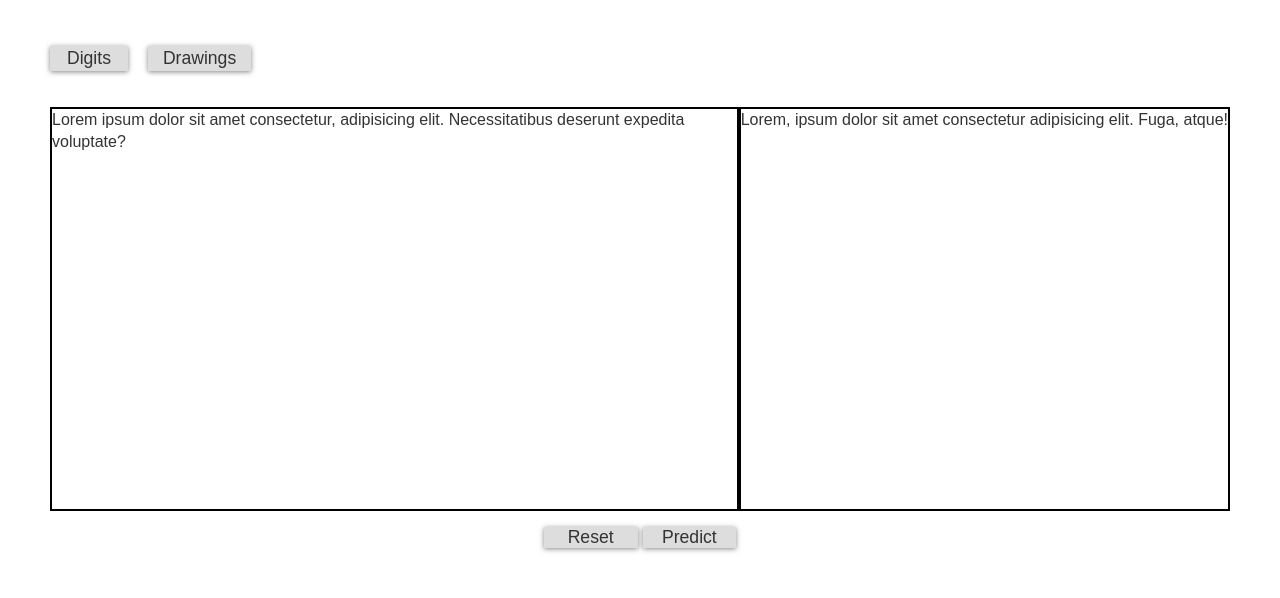
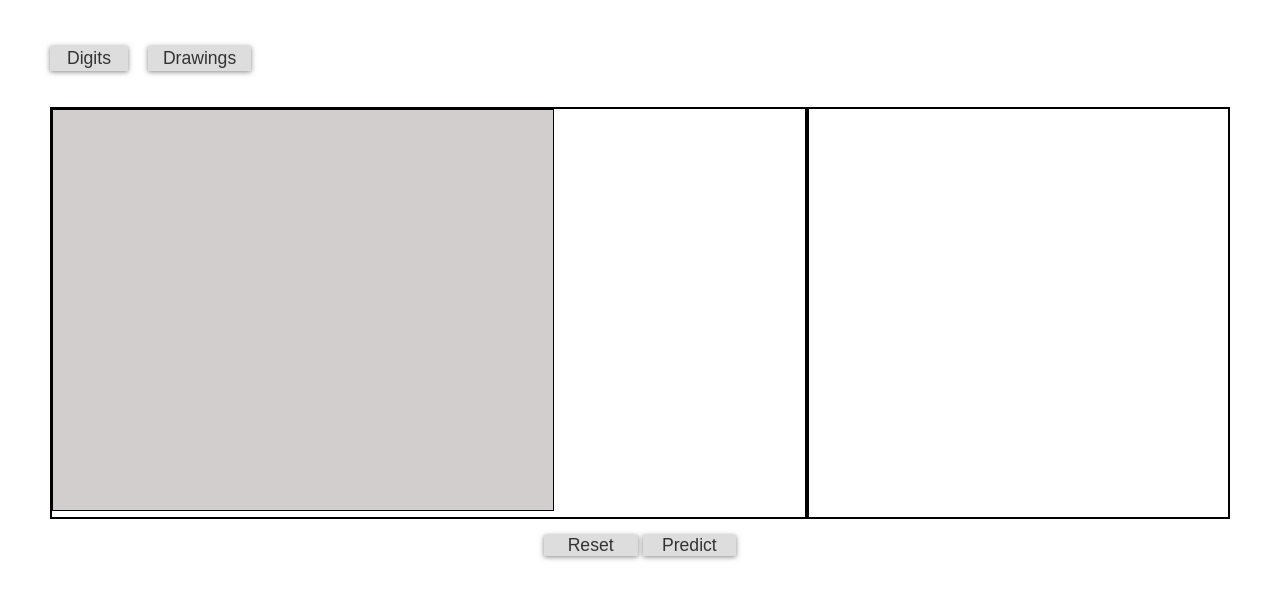
Before and after one commit to npavangouda/tensorApp, an Angular app: page / in a window 1280 px wide. Shown: the top 598 px of the page. Built offline with nearby package versions, Linux system fonts and the light colour scheme.

Commit message:
free hand drawing

```diff
--- a/src/app/app.component.html
+++ b/src/app/app.component.html
@@ -1,16 +1,16 @@
 <div class="wrapper">
   <nav class="main-nav">
     <ul>
-      <li><a href="#">Digits</a></li>
-      <li><a href="#">Drawings</a></li>
+      <li><a routerLink="/digit" routerLinkActive="active">Digits</a></li>
+      <li><a routerLink="/drawing">Drawings</a></li>
     </ul>
   </nav>
   <div class="main-content">
     <div class="draw-area">
-      Lorem ipsum dolor sit amet consectetur, adipisicing elit. Necessitatibus deserunt expedita voluptate?
+      <app-drawable-canvas></app-drawable-canvas>
     </div>
     <div class="graph">
-      Lorem, ipsum dolor sit amet consectetur adipisicing elit. Fuga, atque!
+
     </div>
     <div class="actions">
       <div class="action-btns">
--- a/src/app/app.component.scss
+++ b/src/app/app.component.scss
@@ -35,7 +35,6 @@
 
 .draw-area {
     grid-area: d;
-    min-height: 400px;
     border: 2px solid black;
 }
 
@@ -45,7 +44,6 @@
 }
 .actions {
     grid-area: a;
-    min-height: 30px;
 }
 .action-btns {
     display: grid;
@@ -59,7 +57,7 @@
 @media (min-width: 500px) {
     .main-content {
         grid-template-areas:
-            'd d d d d d d d g g g g g g g g'
+            'd d d d d d g g g g g g g g g g'
             'a a a a a a a a a a a a a a a a';
     }
   }
--- a/src/app/app.module.ts
+++ b/src/app/app.module.ts
@@ -3,10 +3,13 @@ import { NgModule } from '@angular/core';
 
 import { AppRoutingModule } from './app-routing.module';
 import { AppComponent } from './app.component';
+import { DrawableCanvasComponent } from './drawable-canvas/drawable-canvas.component';
+
 
 @NgModule({
   declarations: [
-    AppComponent
+    AppComponent,
+    DrawableCanvasComponent,
   ],
   imports: [
     BrowserModule,
--- /dev/null
+++ b/src/app/drawable-canvas/drawable-canvas.component.html
@@ -0,0 +1,4 @@
+<div class="canvas-main">
+  <canvas #aiCanvas class="draw-canvas"></canvas>
+  <!-- <canvas drawable class="draw-canvas"></canvas><br> -->
+</div>
--- /dev/null
+++ b/src/app/drawable-canvas/drawable-canvas.component.scss
@@ -0,0 +1,9 @@
+.canvas-main {
+}
+.draw-canvas {
+    border: 1px solid black;
+    background-color: rgb(211, 206, 206);
+    // width: 200px;
+    // height: 200px;
+    cursor: crosshair;
+}
--- /dev/null
+++ b/src/app/drawable-canvas/drawable-canvas.component.ts
@@ -0,0 +1,86 @@
+import { Component, OnInit, ViewChild, ElementRef } from '@angular/core';
+import { fromEvent } from 'rxjs';
+import { switchMap, takeUntil, pairwise } from 'rxjs/operators';
+
+@Component({
+  selector: 'app-drawable-canvas',
+  templateUrl: './drawable-canvas.component.html',
+  styleUrls: ['./drawable-canvas.component.scss']
+})
+export class DrawableCanvasComponent implements OnInit {
+
+  @ViewChild('aiCanvas') public aiCanvas: ElementRef;
+  public width = 500;
+  public height = 400;
+
+
+  canvasEl: HTMLCanvasElement;
+  cx: CanvasRenderingContext2D;
+
+  constructor() { }
+
+  ngOnInit() {
+    this.canvasEl = this.aiCanvas.nativeElement;
+    this.cx = this.canvasEl.getContext('2d');
+
+    this.canvasEl.width = this.width;
+    this.canvasEl.height = this.height;
+
+
+    this.captureEvents(this.canvasEl);
+  }
+
+
+  private captureEvents(canvasEl: HTMLCanvasElement) {
+    // this will capture all mousedown events from the canvas element
+    fromEvent(canvasEl, 'mousedown')
+      .pipe(
+        switchMap((e) => {
+          // after a mouse down, we'll record all mouse moves
+          return fromEvent(canvasEl, 'mousemove')
+            .pipe(
+              // we'll stop (and unsubscribe) once the user releases the mouse
+              // this will trigger a 'mouseup' event
+              takeUntil(fromEvent(canvasEl, 'mouseup')),
+              // we'll also stop (and unsubscribe) once the mouse leaves the canvas (mouseleave event)
+              takeUntil(fromEvent(canvasEl, 'mouseleave')),
+              // pairwise lets us get the previous value to draw a line from
+              // the previous point to the current point
+              pairwise()
+            );
+        })
+      )
+      .subscribe((res: [MouseEvent, MouseEvent]) => {
+        const rect = this.canvasEl.getBoundingClientRect();
+        // previous and current position with the offset
+        const prevPos = {
+          x: res[0].clientX - rect.left,
+          y: res[0].clientY - rect.top
+        };
+
+        const currentPos = {
+          x: res[1].clientX - rect.left,
+          y: res[1].clientY - rect.top
+        };
+
+        // this method we'll implement soon to do the actual drawing
+        this.drawOnCanvas(prevPos, currentPos);
+      });
+  }
+
+  private drawOnCanvas(prevPos: { x: number, y: number }, currentPos: { x: number, y: number }) {
+    if (!this.cx) { return; }
+
+    this.cx.beginPath();
+
+    this.cx.lineWidth = 10;
+    this.cx.lineCap = 'round';
+    this.cx.strokeStyle = '#111111';
+
+    if (prevPos) {
+      this.cx.moveTo(prevPos.x, prevPos.y); // from
+      this.cx.lineTo(currentPos.x, currentPos.y);
+      this.cx.stroke();
+    }
+  }
+}
```
